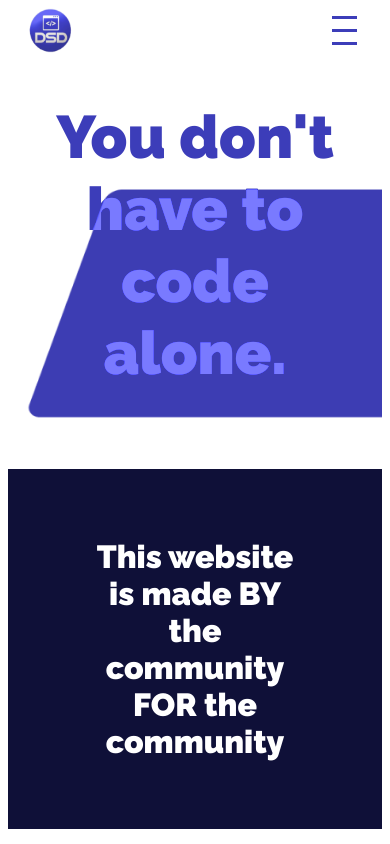
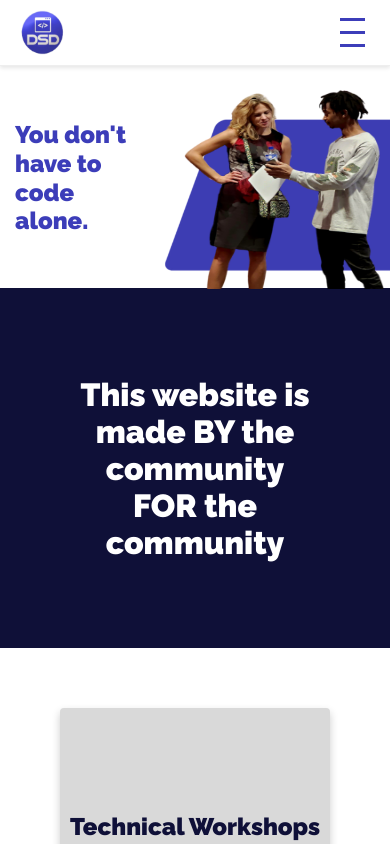
Before and after one commit to dallassoftwaredevelopers/DSDsite, a Next.js app: page / in a window 390 px wide. Shown: the top 844 px of the page. Built offline with nearby package versions, Linux system fonts and the light colour scheme.

Commit message:
chore: mobile hero section adjustment with image (WEB-25)

```diff
--- a/src/app/components/heroSection/heroSection.module.css
+++ b/src/app/components/heroSection/heroSection.module.css
@@ -34,12 +34,13 @@
   color: #3c3db9;
   flex: 0 1 750px;
   line-height: 1.2;
-
-  /* Set mix-blend-mode to "plus-lighter" preferably, else fallback to "color-dodge" */
   mix-blend-mode: color-dodge;
   mix-blend-mode: plus-lighter;
 }
 
+.mobileHeroImage {
+  display: none;
+}
 @media (width < 1300px) {
   .intro {
     flex-basis: 500px;
@@ -60,24 +61,30 @@
     height: 240px;
   }
 }
-@media (width < 690px) {
+
+@media (max-width: 690px) {
   .heroSection {
-    flex-direction: column;
-    padding: 2rem 1rem;
-    margin-top: 1rem;
-    gap: 3rem;
+    flex-direction: row;
+    padding: 0 1rem 0 0;
+    margin: 4rem -10px 15px 15px;
+    background-image: url('/assets/dsdMobileHeroBg.png');
+    background-size: 65%;
   }
+
   .intro {
-    text-align: center;
-    font-size: 60px;
-    flex: unset;
-    max-width: 430px;
+    font-size: 24px;
+    flex: 0 1 45%;
+    margin-right: 1rem;
   }
+
   .videoPlaceholder {
     display: none;
-    flex: unset;
-    width: 80%;
-    height: auto;
-    aspect-ratio: 5/3;
+  }
+  .mobileHeroImage {
+    display: block;
+    flex: 0 1 45%;
+    z-index: 2;
+    margin-bottom: -20px;
+    margin-top: 5px;
   }
 }
--- a/src/app/components/heroSection/heroSection.tsx
+++ b/src/app/components/heroSection/heroSection.tsx
@@ -2,12 +2,21 @@
 
 import React from 'react';
 import styles from './heroSection.module.css';
+import Image from 'next/image';
 
 export default function HeroSection({ label }: { label: string }) {
   return (
     <div className={styles.heroSection} data-testid='hero'>
       <p className={styles.intro}>{label}</p>
       <div className={styles.videoPlaceholder}>Video playing here</div>
+      <div className={styles.mobileHeroImage}>
+        <Image
+          src='/assets/mobileHeroImage.png'
+          alt='Hero image'
+          height={200}
+          width={200}
+        />
+      </div>
     </div>
   );
 }
--- a/src/app/components/navbar/navbar.module.css
+++ b/src/app/components/navbar/navbar.module.css
@@ -7,7 +7,7 @@
   display: flex;
   justify-content: space-between;
   align-items: center;
-  padding: 0 20px;
+  padding: 10px 20px;
   font-family: 'Raleway', sans-serif;
 }
 
@@ -100,11 +100,20 @@
     display: none;
   }
   .mobileNavBar {
+    position: fixed;
+    top: 0;
+    left: 0;
+    right: 0;
+    z-index: 100;
     display: flex;
     justify-content: space-between;
     align-items: center;
-    padding: 0 20px;
+    padding: 10px 20px;
     font-family: 'Raleway', sans-serif;
+    background-color: #fff;
+    border-bottom: #eeeeee 1px solid;
+    box-shadow: 0 2px 4px rgba(0, 0, 0, 0.1);
+    box-sizing: border-box;
   }
 
   .hamburger,
--- /dev/null
+++ b/src/app/globals.css
@@ -0,0 +1,4 @@
+body{
+    margin: 0;
+
+}
--- a/src/app/layout.tsx
+++ b/src/app/layout.tsx
@@ -1,5 +1,6 @@
 import React, { ReactNode } from 'react';
 import type { Metadata } from 'next';
+import './globals.css';
 
 export const metadata: Metadata = {
   title: 'Dallas Software Developers',
--- a/src/app/page.tsx
+++ b/src/app/page.tsx
@@ -3,6 +3,7 @@ import BannerSection from './components/bannerSection/bannerSection';
 import HeroSection from './components/heroSection/heroSection';
 import Navbar from './components/navbar/navbar';
 import styles from './page.module.css';
+
 
 export default function Home() {
   const labelMap = {
```
Also changed, not shown: public/assets/dsdMobileHeroBg.png (added).
